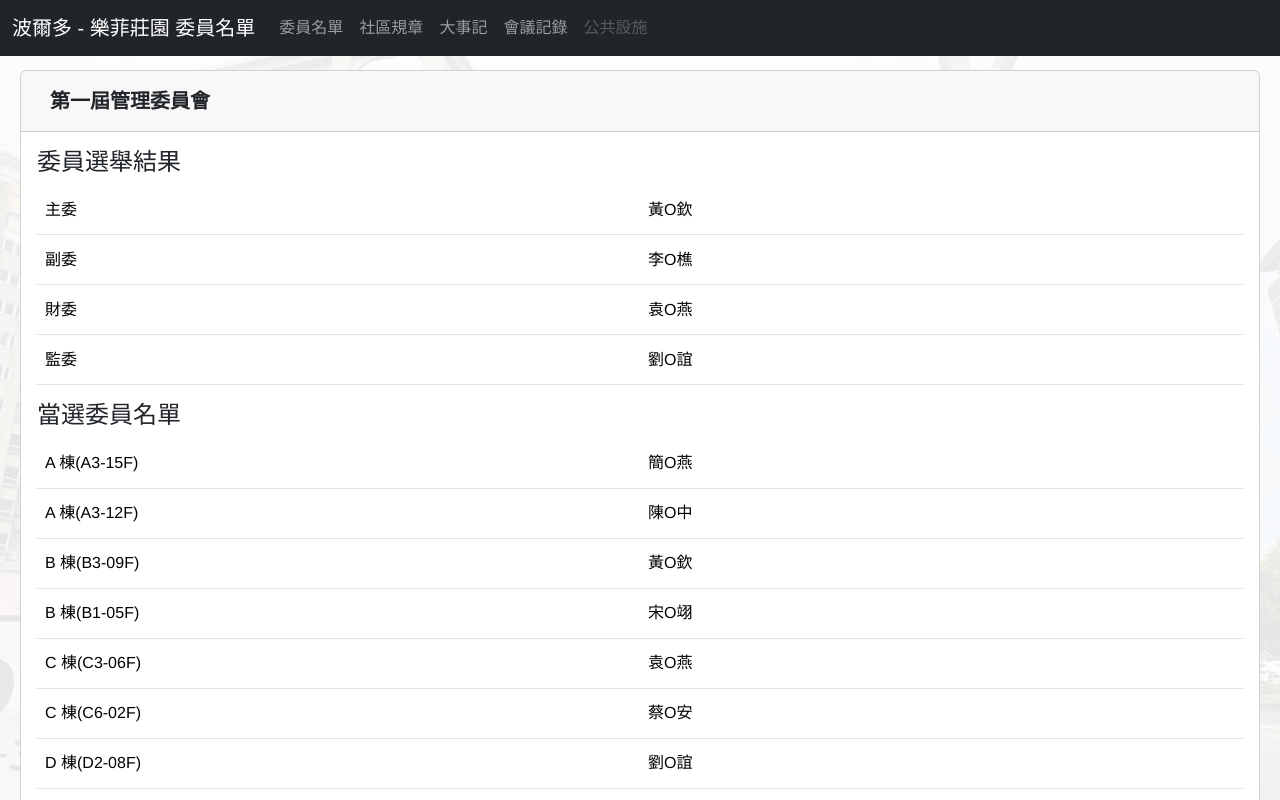
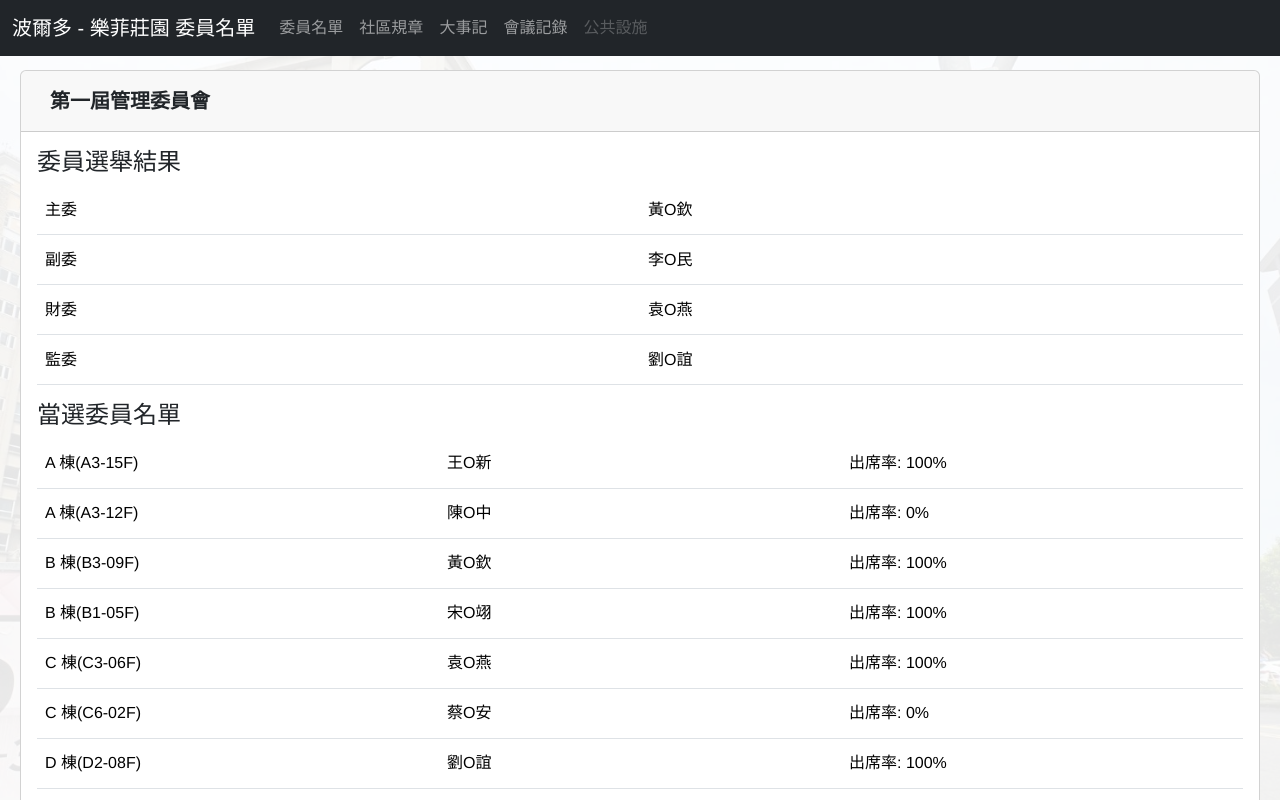
Before and after one commit to joechiboo/bordeaux-ii, a Vue app: page /members in a window 1280 px wide. Shown: the top 800 px of the page. Built offline with nearby package versions, Linux system fonts and the light colour scheme.

Commit message:
更新委員名單, 新增出席率欄位

```diff
--- a/src/components/CommitteeMembers.vue
+++ b/src/components/CommitteeMembers.vue
@@ -29,6 +29,7 @@
 								<tr v-for="(detail, detailIndex) in section.details" :key="detailIndex">
 									<td>{{ detail.key }}</td>
 									<td>{{ detail.value }}</td>
+									<td v-if="detail.attendance">出席率: {{ attendanceRate(detail.attendance) }}%</td>
 								</tr>
 							</tbody>
 						</table>
@@ -44,6 +45,7 @@
 		name: 'CommitteeMembers',
 		data() {
 			return {
+				totalMeetings: 1, // 設定總會議次數
 				committees: [
 					{
 						version: '第一屆管理委員會',
@@ -52,7 +54,7 @@
 								title: '委員選舉結果',
 								details: [
 									{ key: '主委', value: '黃O欽' },
-									{ key: '副委', value: '李O樵' },
+									{ key: '副委', value: '李O民' },
 									{ key: '財委', value: '袁O燕' },
 									{ key: '監委', value: '劉O誼' },
 								],
@@ -60,23 +62,23 @@
 							{
 								title: '當選委員名單',
 								details: [
-									{ key: 'A 棟(A3-15F)', value: '簡O燕' },
-									{ key: 'A 棟(A3-12F)', value: '陳O中' },
-									{ key: 'B 棟(B3-09F)', value: '黃O欽' },
-									{ key: 'B 棟(B1-05F)', value: '宋O翊' },
-									{ key: 'C 棟(C3-06F)', value: '袁O燕' },
-									{ key: 'C 棟(C6-02F)', value: '蔡O安' },
-									{ key: 'D 棟(D2-08F)', value: '劉O誼' },
-									{ key: 'D 棟(D1-03F)', value: '范O興' },
-									{ key: 'E 棟(E1-02F)', value: '石O微' },
-									{ key: 'E 棟(E8-08F)', value: '章O湘' },
-									{ key: 'F 棟(F3-10F)', value: '陳O豪' },
-									{ key: 'F 棟(F6-06F)', value: '周O妘' },
-									{ key: 'G 棟(G6-04F)', value: '李O樵' },
-									{ key: 'G 棟(G5-11F)', value: '陳O棟' },
-									{ key: 'H 棟(H1-04F)', value: '夏O斌' },
-									{ key: 'H 棟(H8-06F)', value: '詹O傑' },
-									{ key: '店面(S12-01F)', value: '陳O妤' },
+									{ key: 'A 棟(A3-15F)', value: '王O新', attendance: [true] },
+									{ key: 'A 棟(A3-12F)', value: '陳O中', attendance: [false] },
+									{ key: 'B 棟(B3-09F)', value: '黃O欽', attendance: [true] },
+									{ key: 'B 棟(B1-05F)', value: '宋O翊', attendance: [true] },
+									{ key: 'C 棟(C3-06F)', value: '袁O燕', attendance: [true] },
+									{ key: 'C 棟(C6-02F)', value: '蔡O安', attendance: [false] },
+									{ key: 'D 棟(D2-08F)', value: '劉O誼', attendance: [true] },
+									{ key: 'D 棟(D1-03F)', value: '范O興', attendance: [false] },
+									{ key: 'E 棟(E1-02F)', value: '石O薇', attendance: [true] },
+									{ key: 'E 棟(E8-08F)', value: '章O湘', attendance: [false] },
+									{ key: 'F 棟(F3-10F)', value: '丁O蘭', attendance: [true] },
+									{ key: 'F 棟(F6-06F)', value: '周O妘', attendance: [true] },
+									{ key: 'G 棟(G6-04F)', value: '李O民', attendance: [true] },
+									{ key: 'G 棟(G5-11F)', value: '陳O棟', attendance: [true] },
+									{ key: 'H 棟(H1-04F)', value: '夏O斌', attendance: [false] },
+									{ key: 'H 棟(H8-06F)', value: '詹O傑', attendance: [true] },
+									{ key: '店面(S12-01F)', value: '陳O妤', attendance: [true] },
 								],
 							},
 							// 添加其他信息區塊
@@ -85,6 +87,12 @@
 					// 添加其他屆次信息
 				],
 			};
+		},
+		methods: {
+			attendanceRate(attendance) {
+				const attendedMeetings = attendance.filter((a) => a).length;
+				return Math.round((attendedMeetings / this.totalMeetings) * 100);
+			},
 		},
 	};
 </script>
@@ -108,6 +116,6 @@
 	.table th {
 		vertical-align: middle; /* 新增：使表格內容垂直居中 */
 		height: 50px; /* 新增：統一表格行高 */
-		width: 50%;
+		width: 33%;
 	}
 </style>
```
